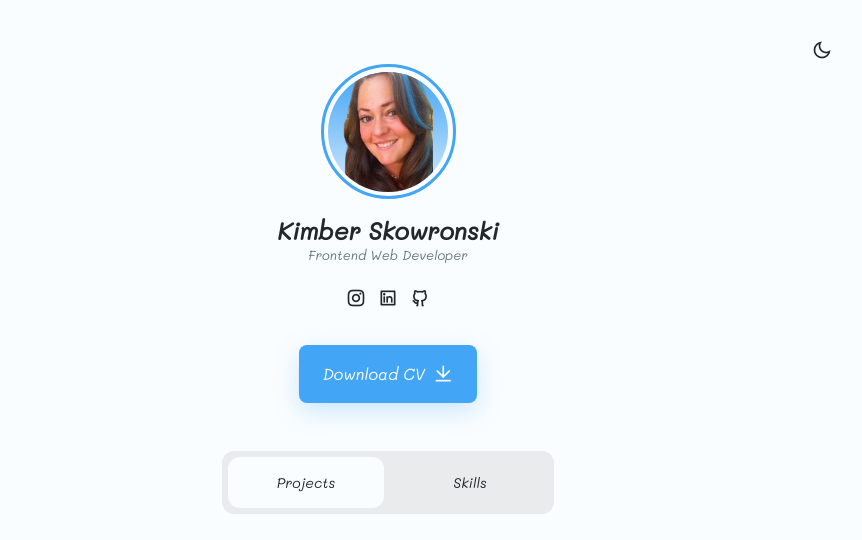
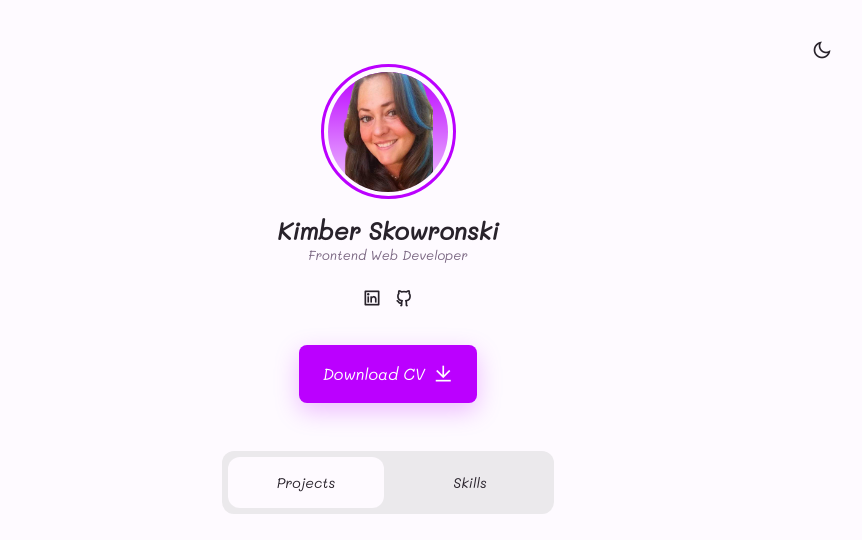
Before and after one commit to KIMBERGYPSY/KIMBERGYPSY.github.io, a plain HTML site: page index.html in a window 1280 px wide. Shown: the top 540 px of the page, without its empty margins (252-1114 px from the left). Drawn offline with nearby package versions, Linux system fonts and the light colour scheme; a web font is replaced by a local one.

Commit message:
color change
changed the colors from blue to purple

```diff
--- a/assets/css/styles.css
+++ b/assets/css/styles.css
@@ -12,9 +12,9 @@
       Teal: hsl(174, 63%, 62%)
   */
 
-  --hue: 207;
-  --sat: 90%;
-  --lig: 61%;
+  --hue: 284;
+  --sat: 100%;
+  --lig: 50%;
   --first-color: hsl(var(--hue), var(--sat), var(--lig));
   --first-color-alt: hsl(var(--hue), var(--sat), 57%); /* -4% */
   --title-color: hsl(var(--hue), 12%, 15%);
--- a/index.html
+++ b/index.html
@@ -13,7 +13,7 @@
         <!--=============== CSS ===============-->
         <link rel="stylesheet" href="assets/css/styles.css">
 
-        <title>Kimber Skowronski | Frontend Developer</title>
+        <title>Kimber Skowronski Portfolio | Frontend Developer</title>
     </head>
     <body>
         <!--=============== HEADER ===============-->
@@ -34,9 +34,6 @@
                     <h3 class="profile__profession">Frontend Web Developer</h3>
 
                     <ul class="profile__social">
-                        <a href="https://www.instagram.com/" target="_blank" class="profile__social-link">
-                            <i class="ri-instagram-line"></i>
-                        </a>
                         <a href="https://www.linkedin.com/in/kimber-skowronski-6b6709261/" target="_blank" class="profile__social-link">
                             <i class="ri-linkedin-box-line"></i>
                         </a>
```
